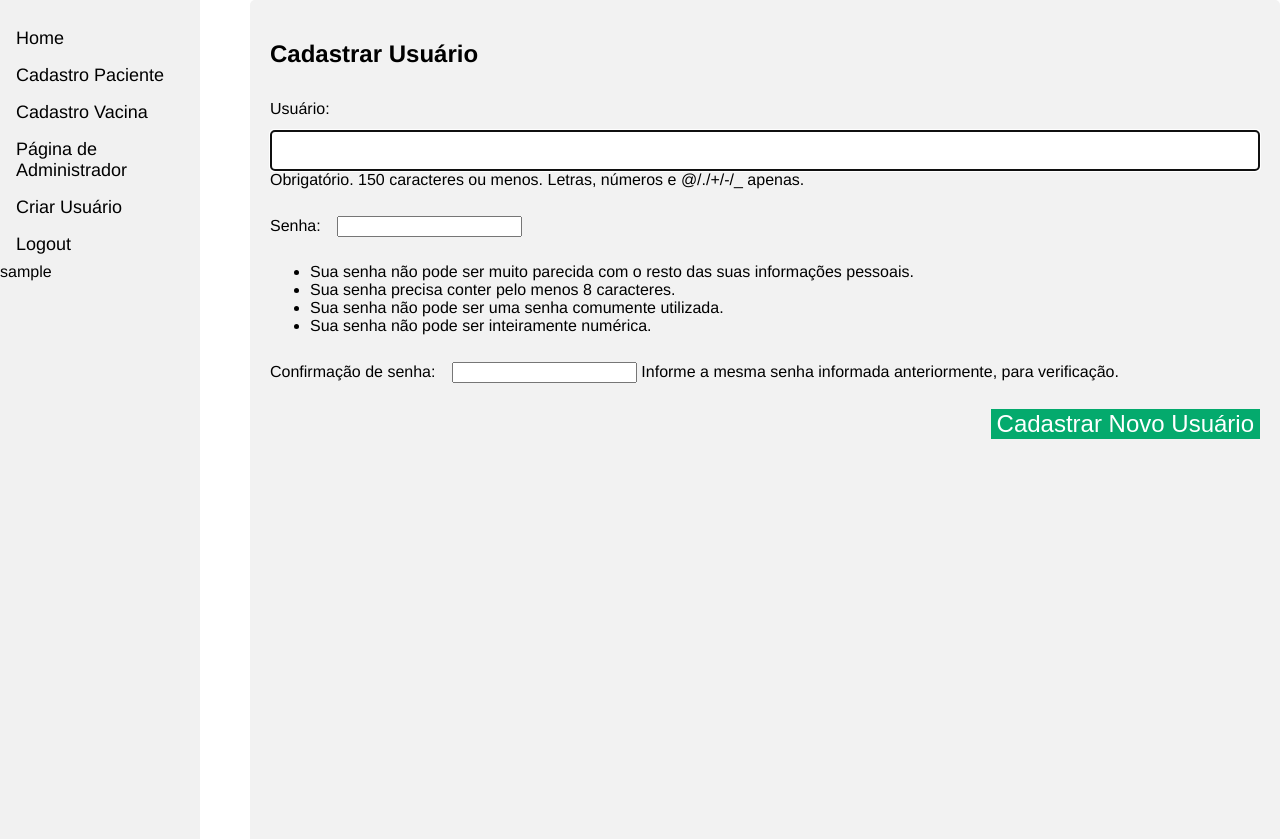
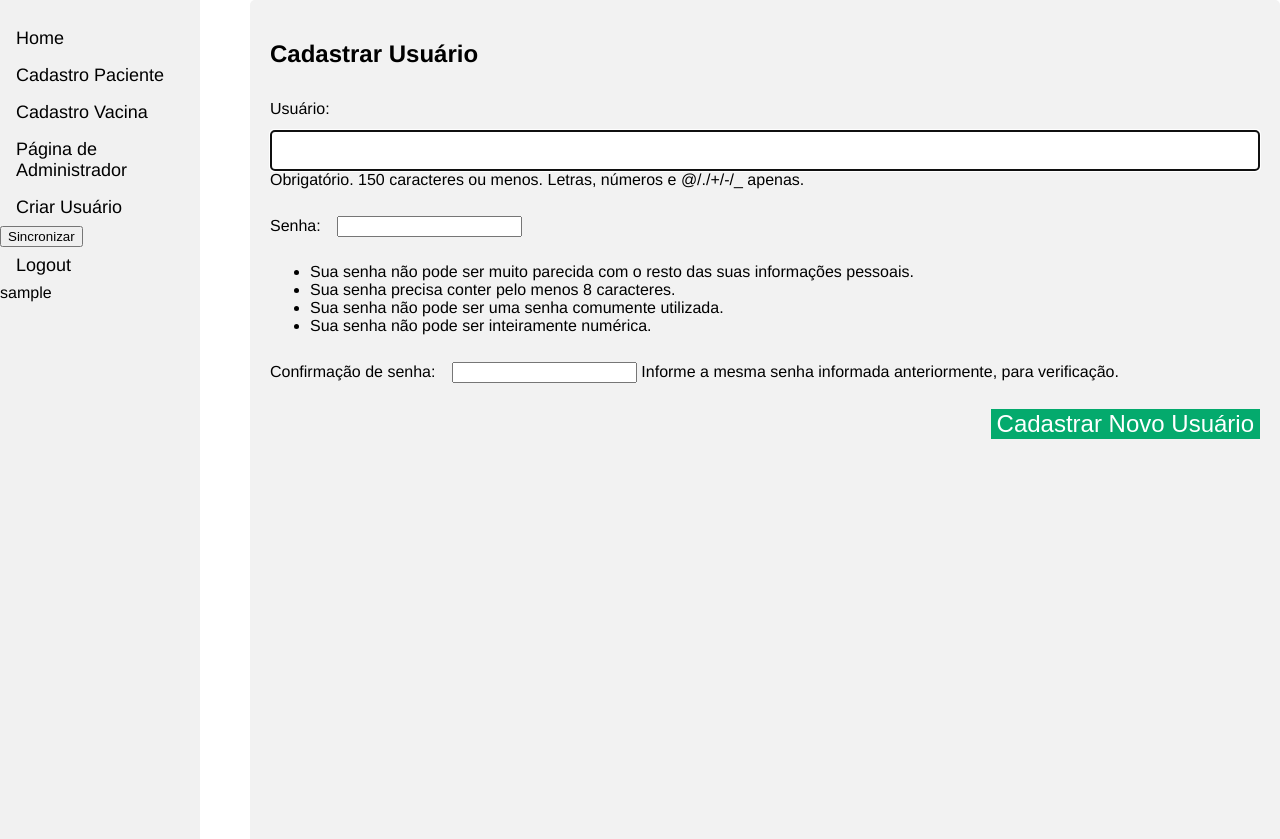
Before and after one commit to EduardoTA/covid-local-server, a Django app: page /cadastrar_usuario/ in a window 1280 px wide. Shown: the top 839 px of the page. Run offline with Django 3.2, Linux system fonts and the light colour scheme; the visitor is signed in with stand-in values (Sample User, id 1).

Commit message:
Botão de sincronização

```diff
--- a/projeto/covidlocal/templates/base.html
+++ b/projeto/covidlocal/templates/base.html
@@ -1,6 +1,7 @@
 <!DOCTYPE html>
 <html>
 <head>
+    <script src="https://ajax.googleapis.com/ajax/libs/jquery/3.5.1/jquery.min.js"></script>
     {% load static %}
     <link href="{% static "css/basestyle.css" %}" rel="stylesheet">
     <title>Servidor Local VaciVida</title>
@@ -18,6 +19,7 @@
         {% if user.is_superuser %}
         <li class = "li_base"><a href="/admin">Página de Administrador</a></li>
         <li class = "li_base"><a href="/cadastrar_usuario">Criar Usuário</a></li>
+        <button name="sincronizar" type="button">Sincronizar</button>
         {% endif %}
         {% if user.is_authenticated %}
         <li class = "li_base"><a href="/logout">Logout</a></li>
@@ -31,5 +33,13 @@
     {% block content %}
     replace me
     {% endblock %}
+
+    <script>
+        $(document).ready(function(){
+            $("[name='sincronizar']").click(function(){
+                $.get("/sincronizar")
+            });
+        });
+    </script>
 </body>
 </html>
--- a/projeto/covidlocal/views.py
+++ b/projeto/covidlocal/views.py
@@ -11,10 +11,11 @@ from django import forms
 from django_q.tasks import async_task
 from django.contrib import messages
 
-#@login_required
-#def cadastro_vacina(request):
-#    async_task("covidlocal.tasks.sincronizar")
-#    return render(request, "cadastro_vacina.html", {})
+@user_passes_test(lambda u: u.is_superuser)
+def sincronizar(request):
+    if request.method == "GET":
+        async_task("covidlocal.tasks.sincronizar")
+        return HttpResponse(status=201)
 
 @login_required
 def cadastro_paciente(request):
--- a/projeto/projeto/settings.py
+++ b/projeto/projeto/settings.py
@@ -30,7 +30,7 @@ SECRET_KEY = 'django-insecure-3(c%rku0&m(dj!wpq9e=)d_(0uizeo0-tz)bxc1oiz4@-j!1$@
 # SECURITY WARNING: don't run with debug turned on in production!
 DEBUG = True
 
-ALLOWED_HOSTS = []
+ALLOWED_HOSTS = ['192.168.0.1', 'localhost', '127.0.0.1']
 
 WORKERS_PURGE = 10
 
--- a/projeto/projeto/urls.py
+++ b/projeto/projeto/urls.py
@@ -26,5 +26,6 @@ urlpatterns = [
     path('', include('django.contrib.auth.urls')),
     path('cadastrar_usuario/', views.cadastrar_usuario, name = 'usuario'),
     path('', views.menu_inicial, name = 'menu'),
-    path('cadastro_imunizacao/', views.cadastro_imunizacao, name = 'imunizacao')
+    path('cadastro_imunizacao/', views.cadastro_imunizacao, name = 'imunizacao'),
+    path('sincronizar/', views.sincronizar, name='sincronizar')
 ] + static(settings.STATIC_URL, document_root=settings.STATIC_ROOT)
```
